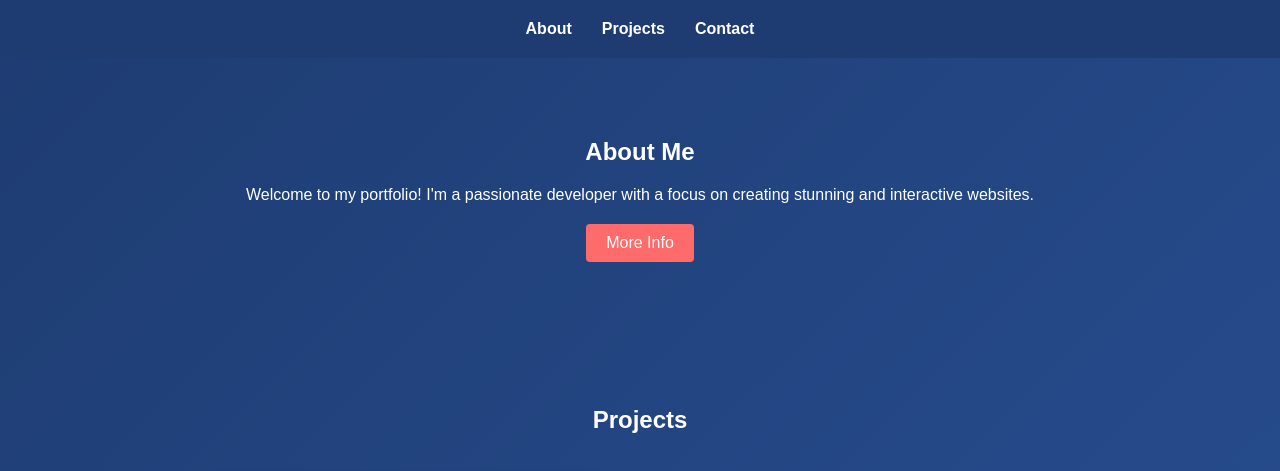
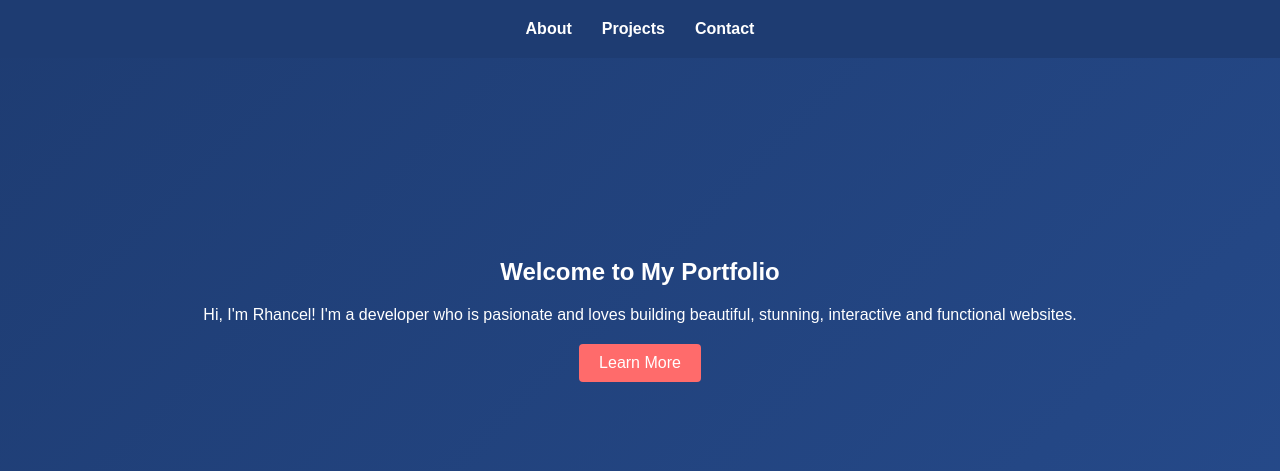
Before and after one commit to Herlcan/MyPortfolio, a plain HTML site: page index.html in a window 1280 px wide. Shown: the top 471 px of the page. Drawn offline with Linux system fonts and the light colour scheme; a script that the page names is missing.

Commit message:
updated the section with id="profile". Also changed some of the css properties.

```diff
--- a/index.html
+++ b/index.html
@@ -17,10 +17,12 @@
         </nav>
     </header>
 
-    <section id="about">
-        <h1>About Me</h1>
-        <p>Welcome to my portfolio! I'm a passionate developer with a focus on creating stunning and interactive websites.</p>
-        <button class="btn" onclick="openModal()">More Info</button>
+    <section id="Picture"></section>
+
+    <section id="profile">
+        <h1>Welcome to My Portfolio</h1>
+        <p>Hi, I'm Rhancel! I'm a developer who is pasionate and loves building beautiful, stunning, interactive and functional websites.</p>
+        <button class="btn" onclick="openModal()">Learn More</button>
     </section>
 
     <section id="projects">
--- a/styles.css
+++ b/styles.css
@@ -54,7 +54,7 @@ section {
     padding: 20px;
     border-radius: 8px;
     display: inline-block;
-    width: 30%;
+    width: 50%;
     box-shadow: 0 4px 8px rgba(0, 0, 0, 0.1);
     transition: transform 0.3s;
 }
```
